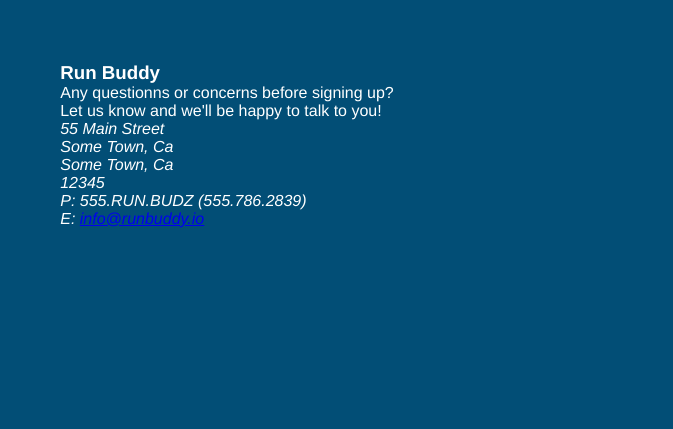
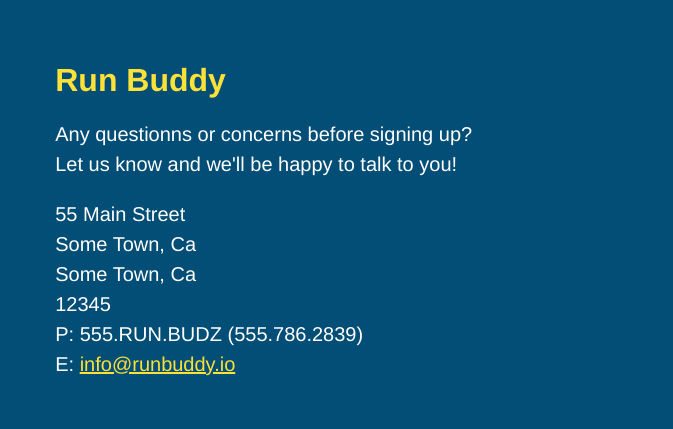
Before and after one commit to Trand09/run-buddy, a plain HTML site: page index.html in a window 1280 px wide. Shown: the part 4123-4552 px from the top of the page, 607-1280 px from the left. Drawn offline with Linux system fonts and the light colour scheme.

```diff
--- a/assets/css/style.css
+++ b/assets/css/style.css
@@ -247,10 +247,29 @@ section {
 }
 
 .contact-info div {
-    width: 410px;
+    width: 420px;
     display: inline-block;
     vertical-align: top;
     text-align: left;
     margin: 30px 0 0 60px;
     color: white;
 }
+
+.contact-info h3 {
+    color: #fce138;
+    font-size: 32px;
+}
+
+.contact-info p,
+.contact-info address {
+    margin: 20px 0;
+    line-height: 1.5;
+    font-size: 20px;
+    font-style: normal;
+}
+
+.contact-info a {
+    color: #fce138;
+}
+
+/* REACH OUT STYLES END */
```
